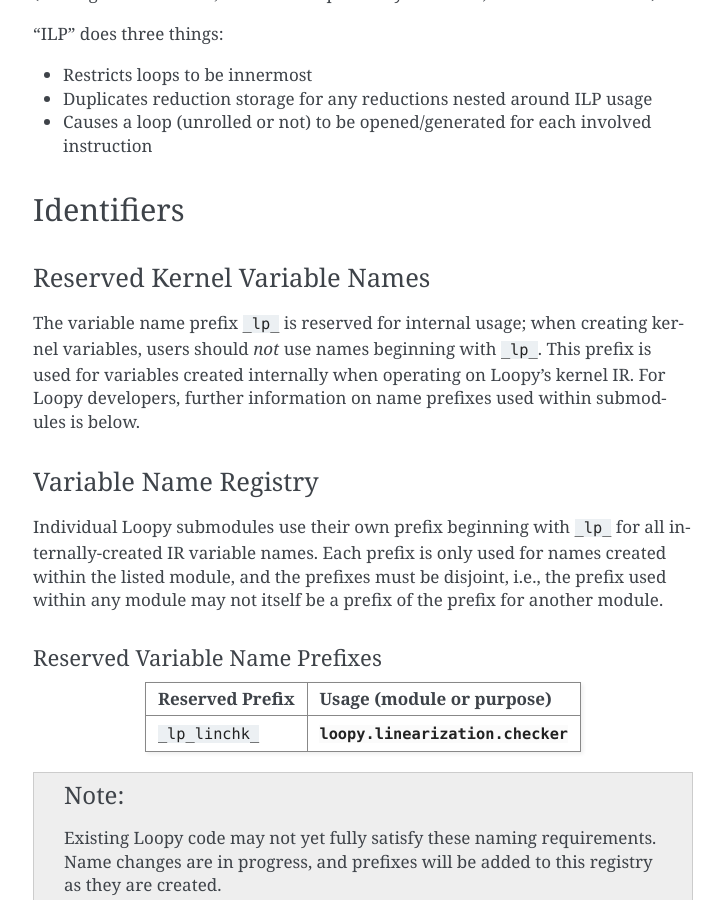
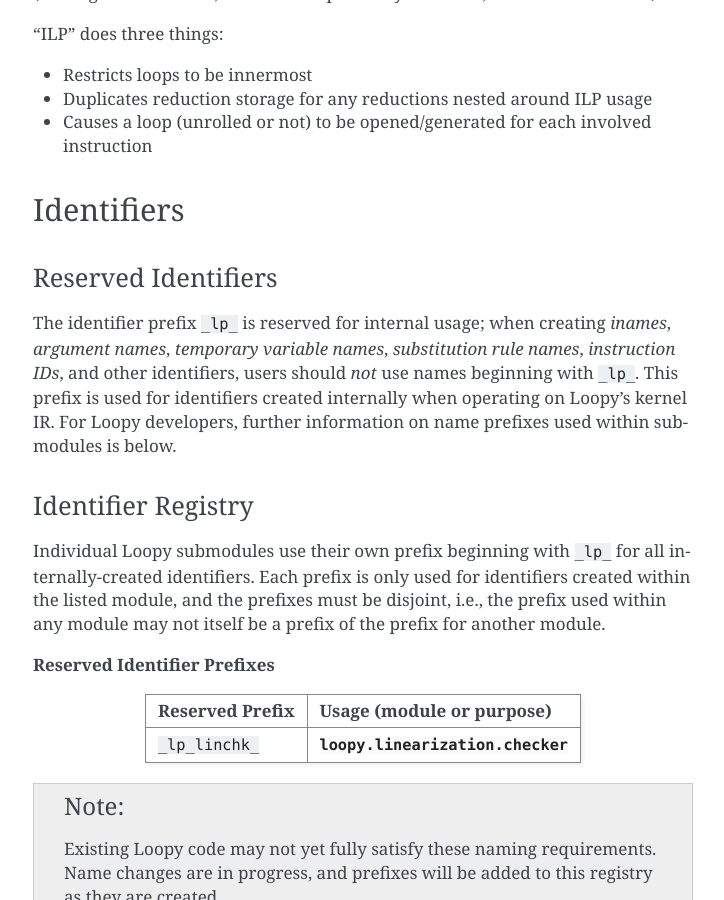
Before and after one commit to inducer/loopy, a Sphinx documentation site: the page built from doc/ref_kernel.rst, in a window 1280 px wide and 900 px high, scrolled down 2764 px. Shown: the whole window, without its empty margins (387-1111 px from the left). Built offline with Sphinx 7.4.7, drawn with Linux system fonts in a browser that asks for light colours.

Commit message:
use term 'identifier' when discussing reserved prefixes; list examples of identifiers for further clarity

```diff
--- a/doc/ref_kernel.rst
+++ b/doc/ref_kernel.rst
@@ -154,32 +154,32 @@ Tag                             Meaning
 Identifiers
 -----------
 
-Reserved Kernel Variable Names
-^^^^^^^^^^^^^^^^^^^^^^^^^^^^^^
+Reserved Identifiers
+^^^^^^^^^^^^^^^^^^^^
 
-The variable name prefix ``_lp_`` is reserved for internal usage; when creating
-kernel variables, users should *not* use names beginning with ``_lp_``. This
-prefix is used for variables created internally when operating on Loopy's kernel
-IR. For Loopy developers, further information on name prefixes used within
-submodules is below.
+The identifier prefix ``_lp_`` is reserved for internal usage; when creating
+*inames*, *argument names*, *temporary variable names*, *substitution rule
+names*, *instruction IDs*, and other identifiers, users should *not* use names
+beginning with ``_lp_``.  This prefix is used for identifiers created
+internally when operating on Loopy's kernel IR. For Loopy developers, further
+information on name prefixes used within submodules is below.
 
-Variable Name Registry
-^^^^^^^^^^^^^^^^^^^^^^
+Identifier Registry
+^^^^^^^^^^^^^^^^^^^
 
 Individual Loopy submodules use their own prefix beginning with ``_lp_`` for
-all internally-created IR variable names. Each prefix is only used for names
+all internally-created identifiers. Each prefix is only used for identifiers
 created within the listed module, and the prefixes must be disjoint, i.e., the
 prefix used within any module may not itself be a prefix of the prefix for
 another module.
 
-Reserved Variable Name Prefixes
-"""""""""""""""""""""""""""""""
+**Reserved Identifier Prefixes**
 
-================== ==================================
-Reserved Prefix    Usage (module or purpose)
-================== ==================================
-``_lp_linchk_``    :mod:`loopy.linearization.checker`
-================== ==================================
+======================= ==================================
+Reserved Prefix         Usage (module or purpose)
+======================= ==================================
+``_lp_linchk_``         :mod:`loopy.linearization.checker`
+======================= ==================================
 
 .. note::
     Existing Loopy code may not yet fully satisfy these naming requirements.
```
